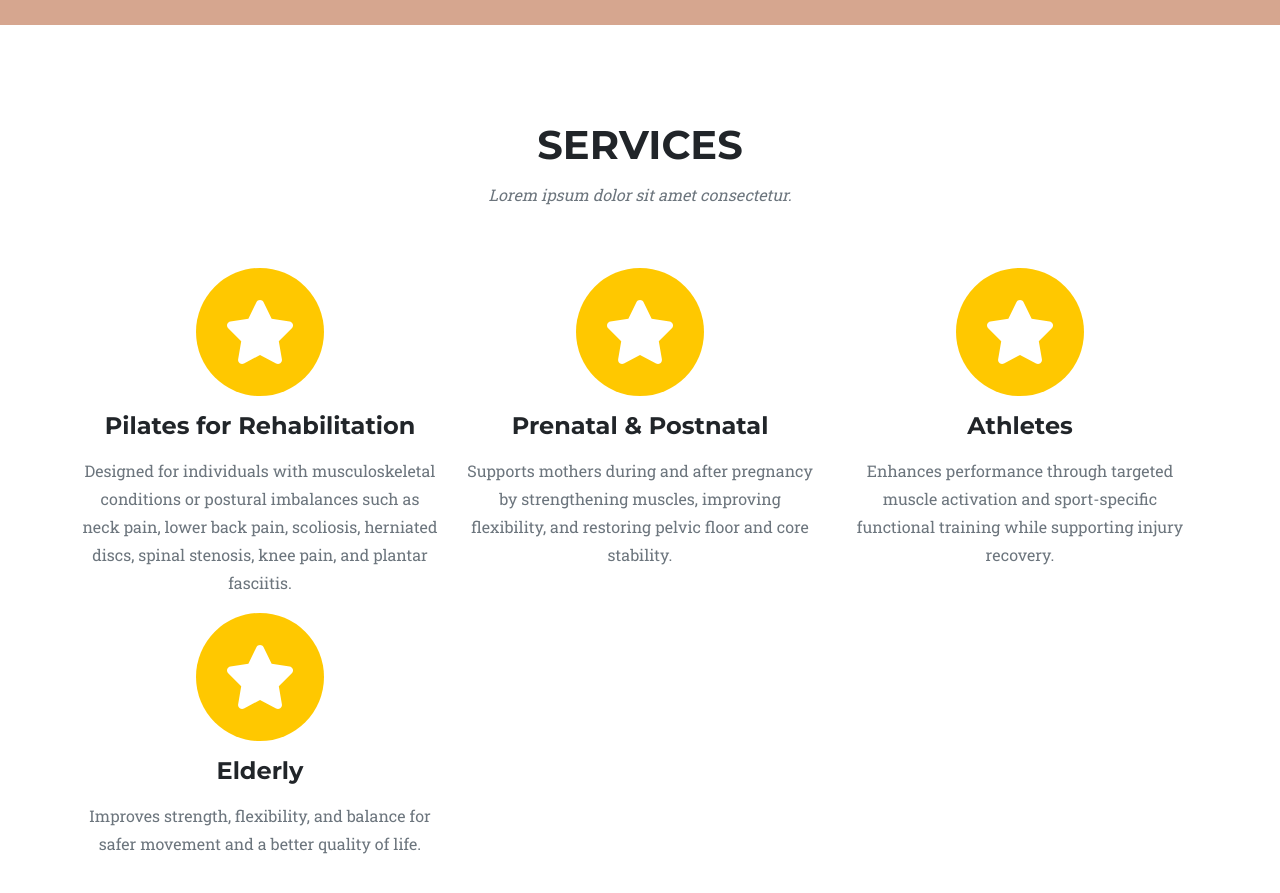
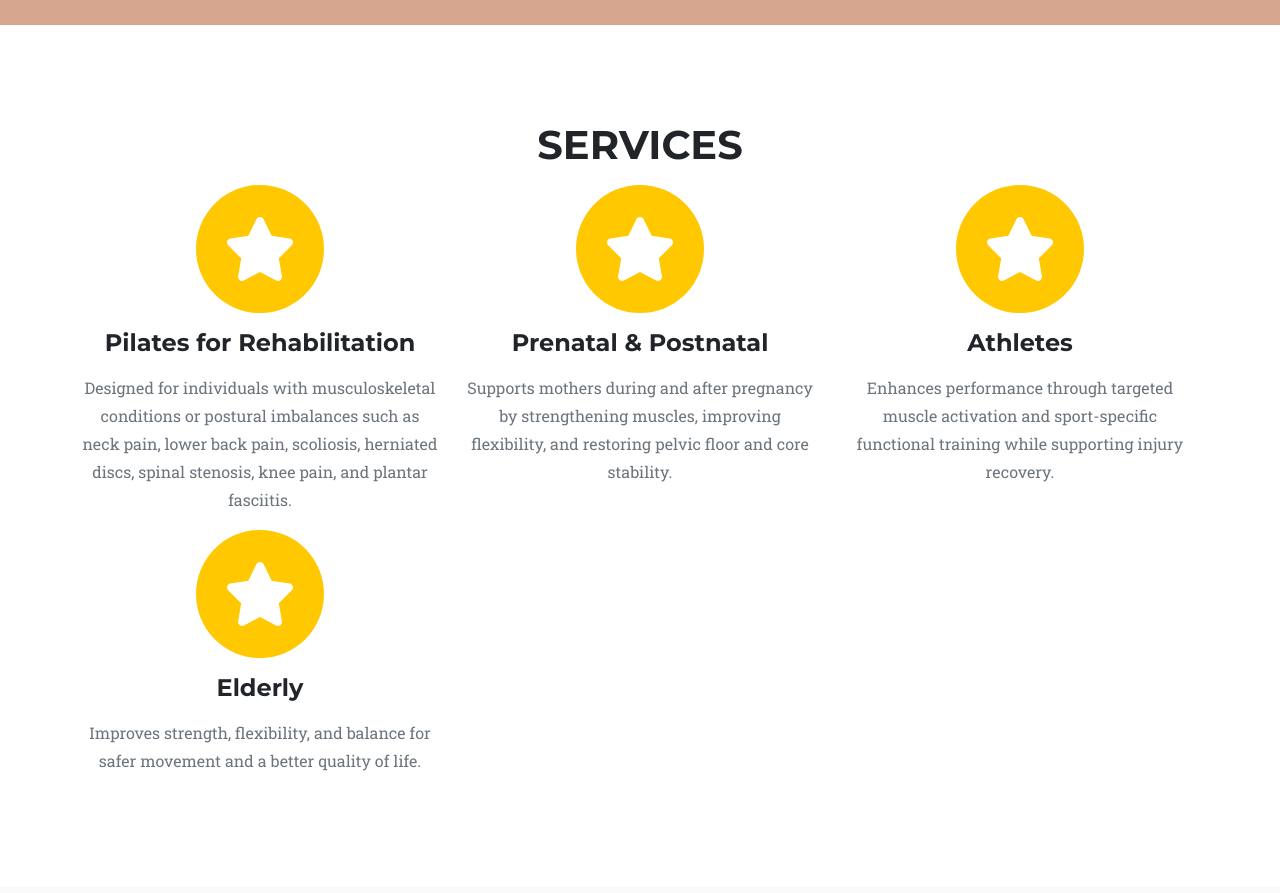
Before and after one commit to kitchanatha/revivepilatesbkk, a website: page src/pug/index.pug in a window 1280 px wide. Shown: the part 720-1613 px from the top of the page. Drawn offline with nearby package versions, Linux system fonts and the light colour scheme; files that its build step writes are made by us from their sources.

Commit message:
remove service text-mute

```diff
--- a/src/pug/index.pug
+++ b/src/pug/index.pug
@@ -68,7 +68,7 @@ html(lang=lang)
             .container
                 .text-center
                     h2.section-heading.text-uppercase Services
-                    h3.section-subheading.text-muted Lorem ipsum dolor sit amet consectetur.
+                    //- h3.section-subheading.text-muted Lorem ipsum dolor sit amet consectetur.
                 .row.text-center
                     each service in services
                         .col-md-4
```
Also changed, not shown: dist/index.html.
